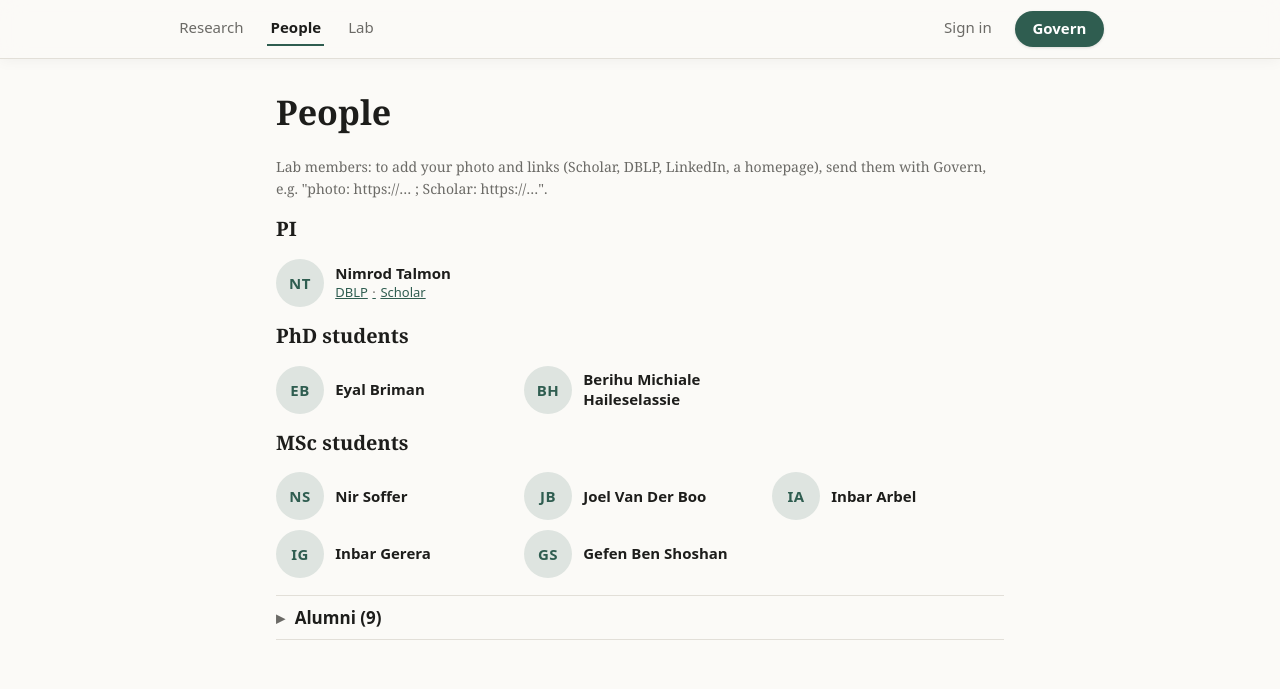
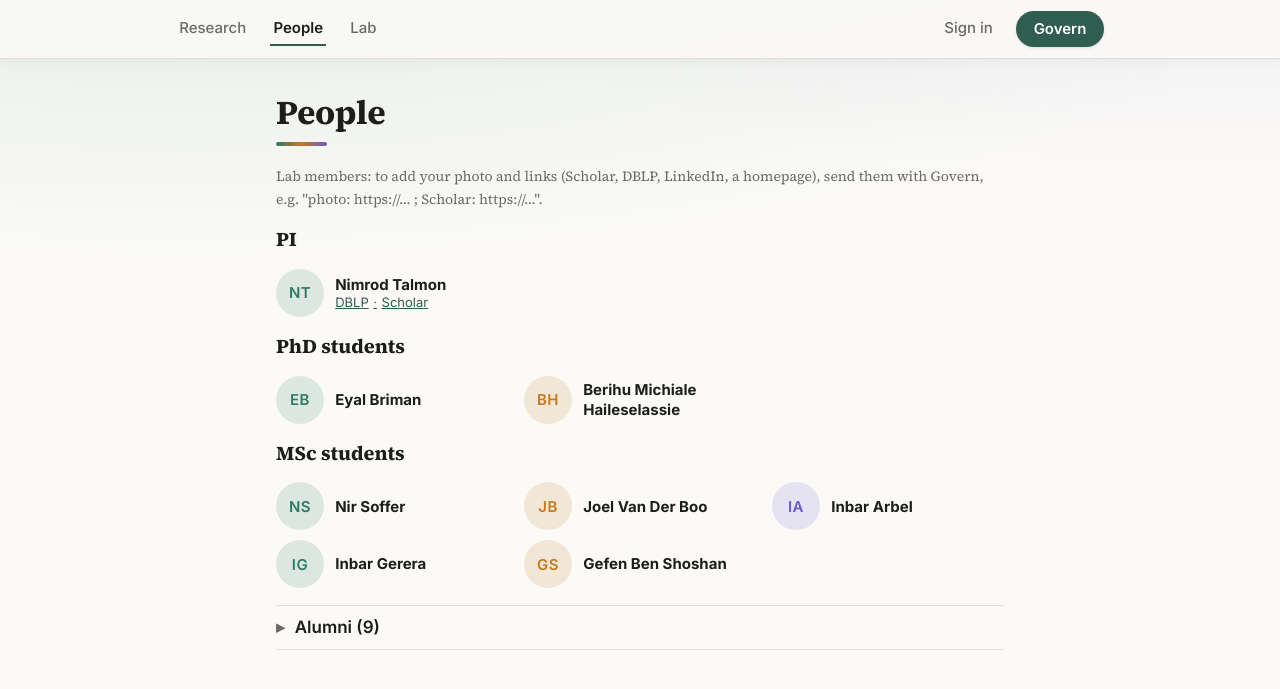
Before and after one commit to nimrodtalmon/BGULAB, a FastAPI app: page /people in a window 1280 px wide. Shown: the top 689 px of the page. Run offline with FastAPI, Linux system fonts and the light colour scheme.

Commit message:
round 6: #19 livelier style: theme colors, fonts, softer header wash
Co-Authored-By: Claude Opus 5.5 <noreply@anthropic.com>
Claude-Session: https://claude.ai/code/session_01T3CF96pWiEVUTqUtpP8yA2

```diff
--- a/static/style.css
+++ b/static/style.css
@@ -2,18 +2,25 @@
   --bg: #fbfaf7; --fg: #1d1d1b; --muted: #6b6a66; --line: #e2dfd8;
   --accent: #2f5d50; --accent-fg: #ffffff; --code-bg: #f1efe9;
   --add: #e3f1e6; --del: #f6e1df; --ok: #2f5d50; --err: #9b2c2c;
+  --t1: #2f7a64; --t2: #c27a1e; --t3: #6a5acd;  /* one color per research theme */
+  --serif: "Source Serif 4", Georgia, serif;
+  --sans: Inter, system-ui, -apple-system, "Segoe UI", sans-serif;
 }
 @media (prefers-color-scheme: dark) {
   :root {
     --bg: #171716; --fg: #e8e6e1; --muted: #9a978f; --line: #2f2e2b;
     --accent: #7fb8a4; --accent-fg: #10201b; --code-bg: #22211f;
     --add: #1e3326; --del: #3a2220; --ok: #7fb8a4; --err: #e08a8a;
+    --t1: #6cc4a8; --t2: #e8a95a; --t3: #a99cf0;
   }
 }
 * { box-sizing: border-box; }
 body {
   margin: 0; background: var(--bg); color: var(--fg);
-  font: 17px/1.6 Georgia, "Times New Roman", serif;
+  font: 17px/1.65 var(--serif);
+  background-image: radial-gradient(1200px 380px at 15% -120px, color-mix(in srgb, var(--t1) 13%, transparent), transparent),
+                    radial-gradient(900px 320px at 95% -140px, color-mix(in srgb, var(--t3) 10%, transparent), transparent);
+  background-repeat: no-repeat;
 }
 header.top {
   position: sticky; top: 0; z-index: 10;
@@ -21,7 +28,7 @@ header.top {
   -webkit-backdrop-filter: saturate(1.4) blur(12px); backdrop-filter: saturate(1.4) blur(12px);
   border-bottom: 1px solid var(--line);
   box-shadow: 0 1px 14px rgba(0, 0, 0, .05);
-  font: 15px/1.4 system-ui, -apple-system, "Segoe UI", sans-serif;
+  font: 15px/1.4 var(--sans);
 }
 .bar {
   max-width: 960px; margin: 0 auto; padding: .7rem 16px;
@@ -86,6 +94,11 @@ button.link {
 main { max-width: 760px; margin: 2rem auto; padding: 0 16px; }
 a { color: var(--accent); }
 h1, h2, h3 { line-height: 1.25; }
+h1 { font-size: 2.1rem; font-weight: 700; letter-spacing: -.01em; margin: .5rem 0 1.2rem; }
+h1::after {
+  content: ""; display: block; width: 3.2rem; height: 4px; margin-top: .55rem; border-radius: 2px;
+  background: linear-gradient(90deg, var(--t1), var(--t2), var(--t3));
+}
 code, pre { font: 14px/1.5 ui-monospace, Menlo, Consolas, monospace; }
 code { background: var(--code-bg); padding: 0 .25em; border-radius: 3px; }
 pre { background: var(--code-bg); padding: 1rem; overflow-x: auto; border-radius: 4px; }
@@ -120,12 +133,14 @@ section { margin-top: 2.5rem; }
   border: 0; border-radius: 4px; padding: .5rem 1.2rem; font: inherit; font-weight: 600; cursor: pointer;
 }
 .people { list-style: none; padding: 0; display: grid; grid-template-columns: repeat(auto-fill, minmax(230px, 1fr)); gap: .6rem 1rem; }
-.person { display: flex; align-items: center; gap: .7rem; font-family: system-ui, sans-serif; font-size: 15px; line-height: 1.3; }
+.person { display: flex; align-items: center; gap: .7rem; font-family: var(--sans); font-size: 15px; line-height: 1.3; }
 .avatar { width: 48px; height: 48px; border-radius: 50%; object-fit: cover; flex: none; }
 .avatar.initials {
-  display: grid; place-items: center; font: 600 15px system-ui, sans-serif; letter-spacing: .03em;
-  color: var(--accent); background: color-mix(in srgb, var(--accent) 14%, var(--bg));
+  display: grid; place-items: center; font: 600 15px var(--sans); letter-spacing: .03em;
+  --ac: var(--t1); color: var(--ac); background: color-mix(in srgb, var(--ac) 15%, var(--bg));
 }
+.person:nth-child(3n+2) .avatar.initials { --ac: var(--t2); }
+.person:nth-child(3n) .avatar.initials { --ac: var(--t3); }
 .person-links { display: block; font-size: 13px; }
 .person-links a + a::before { content: "·"; color: var(--muted); margin: 0 .35em; }
 .past li { margin-bottom: .2rem; }
--- a/templates/base.html
+++ b/templates/base.html
@@ -4,6 +4,9 @@
 <meta charset="utf-8">
 <meta name="viewport" content="width=device-width, initial-scale=1">
 <title>{{ title }} · BGULAB</title>
+<link rel="preconnect" href="https://fonts.googleapis.com">
+<link rel="preconnect" href="https://fonts.gstatic.com" crossorigin>
+<link rel="stylesheet" href="https://fonts.googleapis.com/css2?family=Inter:wght@400;500;600;700&family=Source+Serif+4:ital,opsz,wght@0,8..60,400;0,8..60,600;0,8..60,700;1,8..60,400&display=swap">
 <link rel="stylesheet" href="/static/style.css">
 </head>
 <body>
```
Also changed, not shown: other parts of static/style.css (+21 -10 lines).
